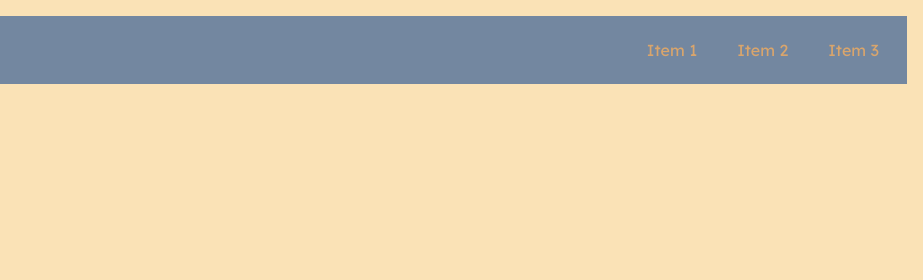
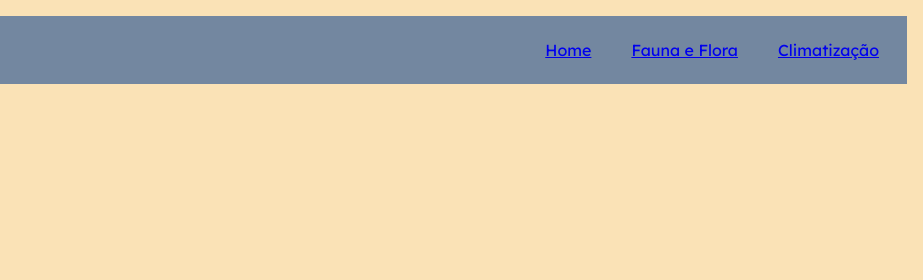
Before and after one commit to Gerencia-de-configuracao-e-mudancas/pull-request-e-code-review-team, a plain HTML site: page page_two.html in a window 1280 px wide. Shown: the top 280 px of the page, 357-1280 px from the left. Drawn offline with Linux system fonts and the light colour scheme; a web font is replaced by a local one.

Commit message:
fix: Adiciona o link a outras páginas no header da página 2

```diff
--- a/page_two.html
+++ b/page_two.html
@@ -14,9 +14,9 @@
         </div>
         <div id="itensmenu">
             <ul id="itens">
-                <li class="item-menu">Item 1</li>
-                <li class="item-menu">Item 2</li>
-                <li class="item-menu">Item 3</li>
+                <li class="item-menu"><a href="./pag1.html">Home</a></li>
+                <li class="item-menu"><a href="#">Fauna e Flora</a></li>
+                <li class="item-menu"><a href="./pag3.html">Climatização </a></li>
             </ul>
         </div>
     </header>
```
